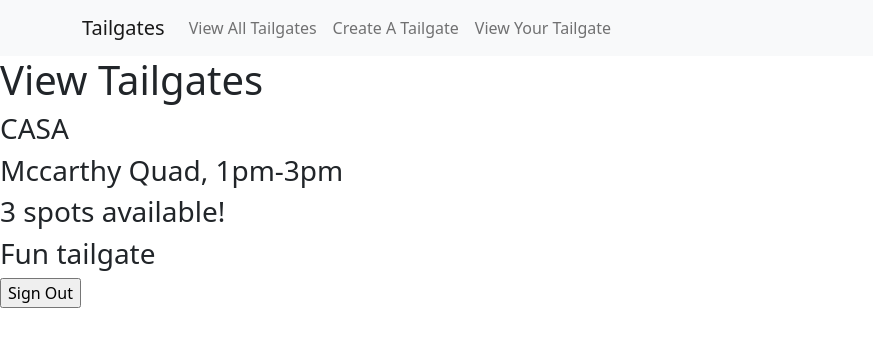
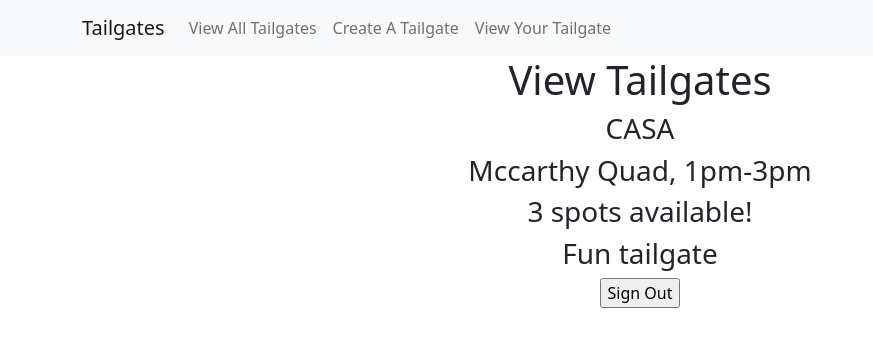
Before and after one commit to yazanawad/tailgateFrontEnd, a React (Create React App) app in the folder tailgate/: page /viewTailgates in a window 1280 px wide. Both pictures are taken after typing "Sample", "Sample" into the empty fields and a click on the button "Submit". Shown: the top 346 px of the page, without its empty margins (0-873 px from the left). Built offline with nearby package versions, Linux system fonts and the light colour scheme.

Commit message:
added container

```diff
--- a/tailgate/package.json
+++ b/tailgate/package.json
@@ -3,10 +3,14 @@
   "version": "0.1.0",
   "private": true,
   "dependencies": {
+    "@chakra-ui/react": "^1.7.2",
+    "@emotion/react": "^11.7.0",
+    "@emotion/styled": "^11.6.0",
     "@testing-library/jest-dom": "^5.11.4",
     "@testing-library/react": "^11.1.0",
     "@testing-library/user-event": "^12.1.10",
     "bootstrap": "^5.1.3",
+    "framer-motion": "^4.1.17",
     "history": "^5.1.0",
     "react": "^17.0.2",
     "react-bootstrap": "^2.0.2",
--- a/tailgate/src/index.css
+++ b/tailgate/src/index.css
@@ -12,3 +12,7 @@ code {
   font-family: source-code-pro, Menlo, Monaco, Consolas, "Courier New",
     monospace;
 }
+.contain {
+  width: 100%;
+  text-align: center;
+}
--- a/tailgate/src/pages/LoggedIn/CreateTailgate.jsx
+++ b/tailgate/src/pages/LoggedIn/CreateTailgate.jsx
@@ -7,7 +7,7 @@ export default function CreateTailgate(props) {
 
   return (
     <>
-      <h1>Create Tailgate</h1>
+      <h1>Create Tailgates</h1>
       <input type="button" value="Sign Out" onClick={signOut} />
     </>
   );
--- a/tailgate/src/pages/LoggedIn/ViewTailgates.jsx
+++ b/tailgate/src/pages/LoggedIn/ViewTailgates.jsx
@@ -37,10 +37,10 @@ export default function ViewTailgates(props) {
   };
 
   return (
-    <>
+    <div className="contain">
       <h1>View Tailgates</h1>
       {renderTailgates()}
       <input type="button" value="Sign Out" onClick={signOut} />
-    </>
+    </div>
   );
 }
```
Also changed, not shown: 1 other file (tests, documents, lock files or other folders).
